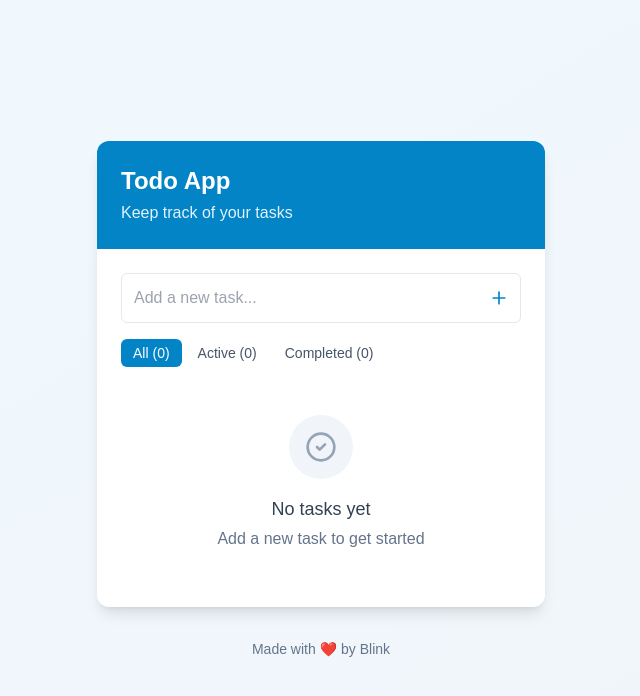
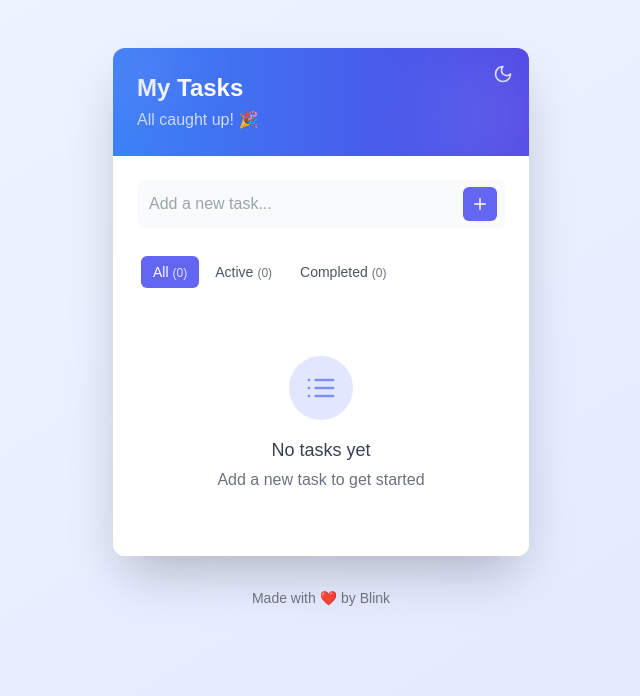
Before and after one commit to blink-new/blnk-nextjs-3, a React (Vite) app: page / in a window 1280 px wide. Shown: the top 696 px of the page, without its empty margins (319-959 px from the left). Built offline with nearby package versions, Linux system fonts and the light colour scheme.

Commit message:
Enhance Todo App Design

```diff
--- a/src/App.tsx
+++ b/src/App.tsx
@@ -1,6 +1,6 @@
 import { useState, useEffect } from 'react';
 import { motion, AnimatePresence } from 'framer-motion';
-import { LucideCheck, LucideTrash, LucidePlus, LucideX, LucideCheckCircle2 } from 'lucide-react';
+import { LucideCheck, LucideTrash, LucidePlus, LucideCheckCircle2, LucideCalendar, LucideSun, LucideMoon, LucideList } from 'lucide-react';
 import toast from 'react-hot-toast';
 import { cn, generateId, formatDate } from './lib/utils';
 import { Todo, TodoFilter } from './types';
@@ -10,7 +10,6 @@ function App() {
     const savedTodos = localStorage.getItem('todos');
     if (savedTodos) {
       try {
-        // Parse the JSON and convert string dates back to Date objects
         return JSON.parse(savedTodos, (key, value) =>
           key === 'createdAt' ? new Date(value) : value
         );
@@ -25,11 +24,25 @@ function App() {
   const [newTodoText, setNewTodoText] = useState('');
   const [filter, setFilter] = useState<TodoFilter>('all');
   const [isInputFocused, setIsInputFocused] = useState(false);
+  const [isDarkMode, setIsDarkMode] = useState(() => {
+    const savedMode = localStorage.getItem('darkMode');
+    return savedMode === 'true';
+  });
 
   // Save todos to localStorage whenever they change
   useEffect(() => {
     localStorage.setItem('todos', JSON.stringify(todos));
   }, [todos]);
+
+  // Save dark mode preference
+  useEffect(() => {
+    localStorage.setItem('darkMode', isDarkMode.toString());
+    if (isDarkMode) {
+      document.documentElement.classList.add('dark');
+    } else {
+      document.documentElement.classList.remove('dark');
+    }
+  }, [isDarkMode]);
 
   const addTodo = () => {
     if (!newTodoText.trim()) {
@@ -51,9 +64,17 @@ function App() {
 
   const toggleTodo = (id: string) => {
     setTodos(
-      todos.map(todo =>
-        todo.id === id ? { ...todo, completed: !todo.completed } : todo
-      )
+      todos.map(todo => {
+        if (todo.id === id) {
+          const newStatus = !todo.completed;
+          // Show toast based on new status
+          if (newStatus) {
+            toast.success('Task completed! 🎉');
+          }
+          return { ...todo, completed: newStatus };
+        }
+        return todo;
+      })
     );
   };
 
@@ -71,24 +92,96 @@ function App() {
   const activeTodosCount = todos.filter(todo => !todo.completed).length;
   const completedTodosCount = todos.filter(todo => todo.completed).length;
 
+  // Container animation variants
+  const containerVariants = {
+    hidden: { opacity: 0 },
+    visible: {
+      opacity: 1,
+      transition: {
+        staggerChildren: 0.1
+      }
+    }
+  };
+
+  // Item animation variants
+  const itemVariants = {
+    hidden: { y: 20, opacity: 0 },
+    visible: {
+      y: 0,
+      opacity: 1,
+      transition: {
+        type: "spring",
+        stiffness: 300,
+        damping: 24
+      }
+    },
+    exit: {
+      opacity: 0,
+      x: -20,
+      transition: { duration: 0.2 }
+    }
+  };
+
   return (
-    <div className="min-h-screen bg-gradient-to-br from-primary-50 to-secondary-100 flex flex-col items-center justify-center p-4">
+    <div className={cn(
+      "min-h-screen transition-colors duration-300",
+      isDarkMode
+        ? "bg-gradient-to-br from-gray-900 to-gray-800"
+        : "bg-gradient-to-br from-blue-50 to-indigo-100"
+    )}>
+      <div className="container mx-auto max-w-md px-4 py-12">
         <motion.div
           initial={{ opacity: 0, y: -20 }}
           animate={{ opacity: 1, y: 0 }}
-        className="max-w-md w-full bg-white rounded-xl shadow-lg overflow-hidden"
+          transition={{ duration: 0.5 }}
+          className={cn(
+            "rounded-xl overflow-hidden shadow-2xl",
+            isDarkMode ? "bg-gray-800" : "bg-white"
+          )}
         >
-        <header className="bg-primary-600 text-white p-6">
-          <h1 className="text-2xl font-bold">Todo App</h1>
-          <p className="text-primary-100 mt-1">Keep track of your tasks</p>
+          <header className={cn(
+            "p-6 relative overflow-hidden",
+            isDarkMode ? "bg-indigo-600" : "bg-gradient-to-r from-blue-500 to-indigo-600"
+          )}>
+            <div className="absolute top-0 right-0 p-4">
+              <motion.button
+                whileHover={{ scale: 1.1 }}
+                whileTap={{ scale: 0.9 }}
+                onClick={() => setIsDarkMode(!isDarkMode)}
+                className="text-white opacity-80 hover:opacity-100 transition-opacity"
+                aria-label={isDarkMode ? "Switch to light mode" : "Switch to dark mode"}
+              >
+                {isDarkMode ? <LucideSun size={20} /> : <LucideMoon size={20} />}
+              </motion.button>
+            </div>
+
+            <motion.div
+              initial={{ opacity: 0, y: -10 }}
+              animate={{ opacity: 1, y: 0 }}
+              transition={{ delay: 0.2 }}
+            >
+              <h1 className="text-2xl font-bold text-white mb-1">My Tasks</h1>
+              <p className="text-indigo-100 opacity-90">
+                {activeTodosCount === 0
+                  ? "All caught up! 🎉"
+                  : activeTodosCount === 1
+                    ? "1 task remaining"
+                    : `${activeTodosCount} tasks remaining`}
+              </p>
+            </motion.div>
+
+            <div className="absolute -bottom-6 -right-6 w-32 h-32 bg-white/10 rounded-full blur-2xl"></div>
+            <div className="absolute -top-6 -left-6 w-24 h-24 bg-indigo-400/20 rounded-full blur-xl"></div>
           </header>
 
-        <div className="p-6">
-          <div className="flex mb-4">
+          <div className={cn(
+            "p-6 transition-colors duration-300",
+            isDarkMode ? "bg-gray-800 text-gray-100" : "bg-white text-gray-800"
+          )}>
             <motion.div
               className={cn(
-                "relative flex-1 flex items-center",
-                isInputFocused && "ring-2 ring-primary-500 rounded-md"
+                "relative flex items-center mb-6",
+                isInputFocused && "ring-2 ring-indigo-500 rounded-lg"
               )}
               animate={{ scale: isInputFocused ? 1.02 : 1 }}
               transition={{ type: "spring", stiffness: 500, damping: 30 }}
@@ -96,7 +189,12 @@ function App() {
               <input
                 type="text"
                 placeholder="Add a new task..."
-                className="w-full p-3 pr-10 border border-secondary-200 rounded-md focus:outline-none"
+                className={cn(
+                  "w-full p-3 pr-12 rounded-lg focus:outline-none transition-colors duration-300",
+                  isDarkMode
+                    ? "bg-gray-700 text-white border-gray-600 placeholder-gray-400"
+                    : "bg-gray-50 text-gray-800 border-gray-200 placeholder-gray-400"
+                )}
                 value={newTodoText}
                 onChange={(e) => setNewTodoText(e.target.value)}
                 onKeyDown={(e) => e.key === 'Enter' && addTodo()}
@@ -104,102 +202,127 @@ function App() {
                 onBlur={() => setIsInputFocused(false)}
               />
               <motion.button
-                whileHover={{ scale: 1.1 }}
+                whileHover={{ scale: 1.1, rotate: 5 }}
                 whileTap={{ scale: 0.95 }}
-                className="absolute right-2 p-1 text-primary-600 hover:text-primary-800"
+                className={cn(
+                  "absolute right-2 p-2 rounded-md",
+                  isDarkMode
+                    ? "bg-indigo-600 text-white hover:bg-indigo-500"
+                    : "bg-indigo-500 text-white hover:bg-indigo-600"
+                )}
                 onClick={addTodo}
                 aria-label="Add task"
               >
-                <LucidePlus size={20} />
+                <LucidePlus size={18} />
               </motion.button>
             </motion.div>
-          </div>
 
-          <div className="flex justify-between items-center mb-4">
-            <div className="flex space-x-1 text-sm">
-              <button
+            <div className="flex justify-between items-center mb-6">
+              <div className="flex space-x-1 text-sm bg-opacity-10 rounded-lg p-1">
+                {(['all', 'active', 'completed'] as const).map((filterType) => (
+                  <motion.button
+                    key={filterType}
+                    whileHover={{ y: -2 }}
+                    whileTap={{ y: 0 }}
                     className={cn(
-                  "px-3 py-1 rounded-md transition-colors",
-                  filter === 'all'
-                    ? "bg-primary-600 text-white"
-                    : "text-secondary-600 hover:bg-secondary-100"
+                      "px-3 py-1.5 rounded-md transition-all duration-200 capitalize",
+                      filter === filterType
+                        ? isDarkMode
+                          ? "bg-indigo-600 text-white"
+                          : "bg-indigo-500 text-white"
+                        : isDarkMode
+                          ? "text-gray-300 hover:bg-gray-700"
+                          : "text-gray-600 hover:bg-gray-100"
                     )}
-                onClick={() => setFilter('all')}
+                    onClick={() => setFilter(filterType)}
                   >
-                All ({todos.length})
-              </button>
-              <button
-                className={cn(
-                  "px-3 py-1 rounded-md transition-colors",
-                  filter === 'active'
-                    ? "bg-primary-600 text-white"
-                    : "text-secondary-600 hover:bg-secondary-100"
-                )}
-                onClick={() => setFilter('active')}
-              >
-                Active ({activeTodosCount})
-              </button>
-              <button
-                className={cn(
-                  "px-3 py-1 rounded-md transition-colors",
-                  filter === 'completed'
-                    ? "bg-primary-600 text-white"
-                    : "text-secondary-600 hover:bg-secondary-100"
-                )}
-                onClick={() => setFilter('completed')}
-              >
-                Completed ({completedTodosCount})
-              </button>
+                    {filterType}
+                    <span className="ml-1 text-xs opacity-80">
+                      ({filterType === 'all'
+                        ? todos.length
+                        : filterType === 'active'
+                          ? activeTodosCount
+                          : completedTodosCount})
+                    </span>
+                  </motion.button>
+                ))}
               </div>
             </div>
 
-          <div className="space-y-2 mt-4">
-            <AnimatePresence>
+            <motion.div
+              className="space-y-3"
+              variants={containerVariants}
+              initial="hidden"
+              animate="visible"
+            >
+              <AnimatePresence mode="popLayout">
                 {filteredTodos.length > 0 ? (
                   filteredTodos.map((todo) => (
                     <motion.div
                       key={todo.id}
-                    initial={{ opacity: 0, y: 10 }}
-                    animate={{ opacity: 1, y: 0 }}
-                    exit={{ opacity: 0, height: 0, marginBottom: 0 }}
-                    transition={{ type: "spring", stiffness: 500, damping: 30 }}
+                      variants={itemVariants}
+                      initial="hidden"
+                      animate="visible"
+                      exit="exit"
+                      layout
                       className={cn(
-                      "group flex items-center justify-between p-3 border rounded-md transition-colors",
+                        "group flex items-center justify-between p-3 rounded-lg transition-all duration-300",
                         todo.completed
-                        ? "bg-secondary-50 border-secondary-200"
-                        : "bg-white border-secondary-200 hover:border-primary-300"
+                          ? isDarkMode
+                            ? "bg-gray-700/50 border-l-4 border-green-500"
+                            : "bg-gray-50 border-l-4 border-green-500"
+                          : isDarkMode
+                            ? "bg-gray-700 hover:bg-gray-600 border-l-4 border-indigo-500"
+                            : "bg-white hover:bg-gray-50 shadow-sm border-l-4 border-indigo-500"
                       )}
                     >
-                    <div className="flex items-center space-x-3">
-                      <button
+                      <div className="flex items-center space-x-3 flex-1 min-w-0">
+                        <motion.button
+                          whileHover={{ scale: 1.2 }}
+                          whileTap={{ scale: 0.9 }}
                           onClick={() => toggleTodo(todo.id)}
                           className={cn(
                             "w-5 h-5 rounded-full flex items-center justify-center border transition-colors",
                             todo.completed
-                            ? "bg-primary-500 border-primary-500 text-white"
-                            : "border-secondary-300 hover:border-primary-500"
+                              ? isDarkMode
+                                ? "bg-green-500 border-green-500 text-white"
+                                : "bg-green-500 border-green-500 text-white"
+                              : isDarkMode
+                                ? "border-gray-500 hover:border-indigo-400"
+                                : "border-gray-300 hover:border-indigo-500"
                           )}
                           aria-label={todo.completed ? "Mark as incomplete" : "Mark as complete"}
                         >
                           {todo.completed && <LucideCheck size={12} />}
-                      </button>
-                      <div>
+                        </motion.button>
+                        <div className="flex-1 min-w-0">
                           <p className={cn(
-                          "text-secondary-800 transition-all",
-                          todo.completed && "line-through text-secondary-500"
+                            "text-sm sm:text-base transition-all duration-300 truncate",
+                            todo.completed && "line-through opacity-70"
                           )}>
                             {todo.text}
                           </p>
-                        <p className="text-xs text-secondary-400 mt-1">
+                          <div className="flex items-center mt-1 text-xs">
+                            <LucideCalendar size={12} className={cn(
+                              "mr-1",
+                              isDarkMode ? "text-gray-400" : "text-gray-400"
+                            )} />
+                            <span className={isDarkMode ? "text-gray-400" : "text-gray-400"}>
                               {formatDate(todo.createdAt)}
-                        </p>
+                            </span>
+                          </div>
                         </div>
                       </div>
                       <motion.button
-                      whileHover={{ scale: 1.1 }}
-                      whileTap={{ scale: 0.95 }}
+                        whileHover={{ scale: 1.1, rotate: 5 }}
+                        whileTap={{ scale: 0.9 }}
                         onClick={() => deleteTodo(todo.id)}
-                      className="text-secondary-400 hover:text-red-500 transition-colors opacity-0 group-hover:opacity-100"
+                        className={cn(
+                          "p-1.5 rounded-md transition-colors opacity-0 group-hover:opacity-100",
+                          isDarkMode
+                            ? "text-gray-400 hover:text-red-400 hover:bg-gray-700"
+                            : "text-gray-400 hover:text-red-500 hover:bg-gray-100"
+                        )}
                         aria-label="Delete task"
                       >
                         <LucideTrash size={16} />
@@ -210,19 +333,42 @@ function App() {
                   <motion.div
                     initial={{ opacity: 0 }}
                     animate={{ opacity: 1 }}
-                  className="flex flex-col items-center justify-center py-8 text-center"
+                    transition={{ delay: 0.2 }}
+                    className="flex flex-col items-center justify-center py-10 text-center"
                   >
-                  <div className="w-16 h-16 bg-secondary-100 rounded-full flex items-center justify-center mb-4">
-                    <LucideCheckCircle2 size={32} className="text-secondary-400" />
-                  </div>
-                  <h3 className="text-lg font-medium text-secondary-700">
+                    <motion.div
+                      initial={{ scale: 0.8, opacity: 0 }}
+                      animate={{ scale: 1, opacity: 1 }}
+                      transition={{
+                        type: "spring",
+                        stiffness: 300,
+                        damping: 20,
+                        delay: 0.3
+                      }}
+                      className={cn(
+                        "w-16 h-16 rounded-full flex items-center justify-center mb-4",
+                        isDarkMode ? "bg-gray-700" : "bg-indigo-100"
+                      )}
+                    >
+                      {filter === 'all' ? (
+                        <LucideList size={32} className={isDarkMode ? "text-gray-400" : "text-indigo-400"} />
+                      ) : filter === 'active' ? (
+                        <LucideSun size={32} className={isDarkMode ? "text-gray-400" : "text-indigo-400"} />
+                      ) : (
+                        <LucideCheckCircle2 size={32} className={isDarkMode ? "text-gray-400" : "text-indigo-400"} />
+                      )}
+                    </motion.div>
+                    <h3 className={cn(
+                      "text-lg font-medium mb-1",
+                      isDarkMode ? "text-gray-200" : "text-gray-700"
+                    )}>
                       {filter === 'all'
                         ? "No tasks yet"
                         : filter === 'active'
                           ? "No active tasks"
                           : "No completed tasks"}
                     </h3>
-                  <p className="text-secondary-500 mt-1">
+                    <p className={isDarkMode ? "text-gray-400" : "text-gray-500"}>
                       {filter === 'all'
                         ? "Add a new task to get started"
                         : filter === 'active'
@@ -232,13 +378,24 @@ function App() {
                   </motion.div>
                 )}
               </AnimatePresence>
-          </div>
+            </motion.div>
           </div>
         </motion.div>
 
-      <footer className="mt-8 text-secondary-500 text-sm">
-        <p>Made with ❤️ by Blink</p>
-      </footer>
+        <motion.footer
+          initial={{ opacity: 0 }}
+          animate={{ opacity: 1 }}
+          transition={{ delay: 0.5 }}
+          className="mt-8 text-center"
+        >
+          <p className={cn(
+            "text-sm",
+            isDarkMode ? "text-gray-400" : "text-gray-500"
+          )}>
+            Made with ❤️ by Blink
+          </p>
+        </motion.footer>
+      </div>
     </div>
   );
 }
```
Also changed, not shown: src/index.css (+43 -0 lines), 1 other file (tests, documents, lock files or other folders). Lines whose indentation alone changed are shown as unchanged.
